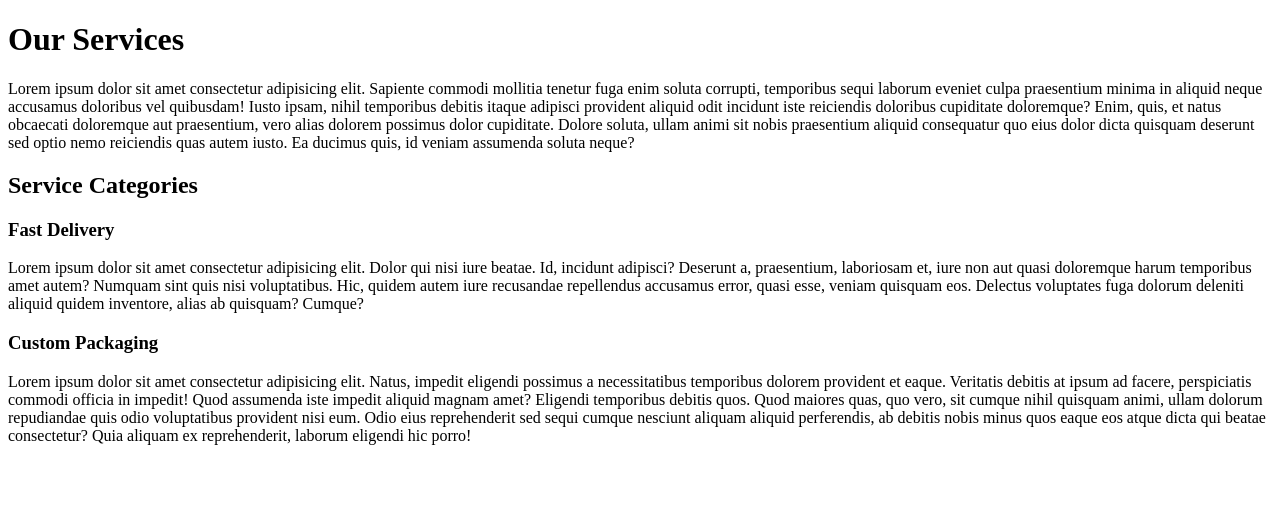
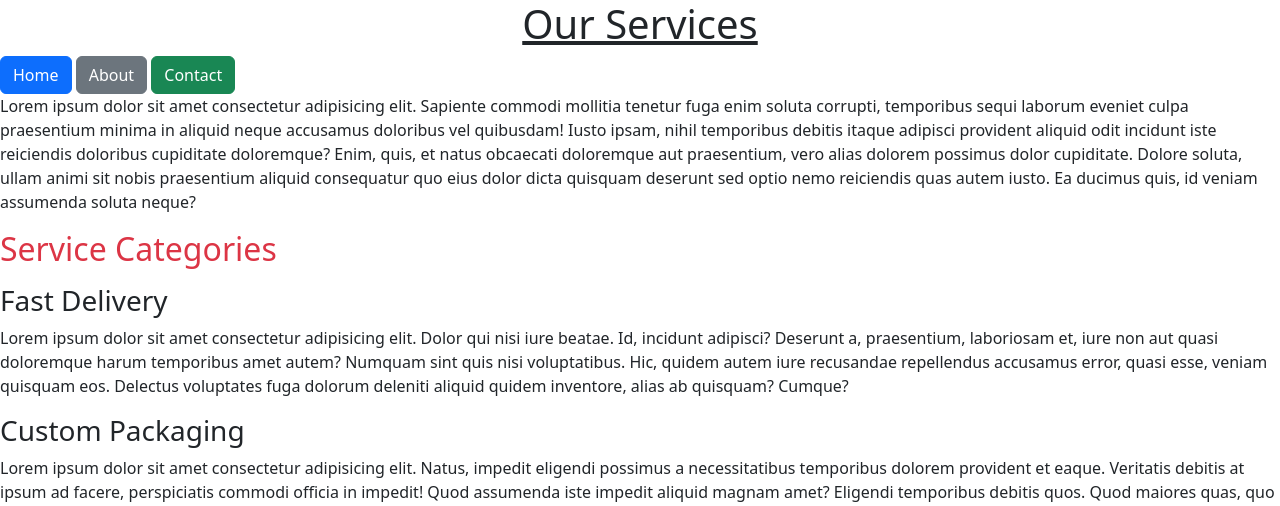
Before and after one commit to gentleslop3s/SokoHub, a Django app: page /services/ in a window 1280 px wide. Shown: the top 506 px of the page. Run offline with Django 5.2, Linux system fonts and the light colour scheme; some libraries are stand-ins or nearby versions.

Commit message:
Initial commit

```diff
--- a/SokoApp/urls.py
+++ b/SokoApp/urls.py
@@ -7,12 +7,14 @@ from SokoApp import views
 urlpatterns = [
     path('admin/', admin.site.urls),
 
-    path('home/', views.home),
+    path('home/', views.home, name='home'),
 
-    path('contact/', views.contact),
+    path('contact/', views.contact, name='contact'),
 
-    path('about/', views.about),
+    path('about/', views.about, name='about'),
 
-    path('services/', views.services)
+    path('services/', views.services, name='services')
+
+
 
 ]
--- a/static/css/index.css
+++ b/static/css/index.css
@@ -4,6 +4,6 @@ h1{
 }
 
 img{
-    height: 200px;
+    height: 220px;
     width: 200px;
 }
--- a/templates/about.html
+++ b/templates/about.html
@@ -3,7 +3,7 @@
 <head>
     <meta charset="UTF-8">
     <meta name="viewport" content="width=device-width, initial-scale=1.0">
-    <title>Document</title>
+    <title>About Page</title>
 </head>
 <body>
     <h1>About SokoHub</h1>
--- a/templates/services.html
+++ b/templates/services.html
@@ -3,15 +3,28 @@
 <head>
     <meta charset="UTF-8">
     <meta name="viewport" content="width=device-width, initial-scale=1.0">
-    <title>Document</title>
+    <title>Services Page</title>
+
+    {% load static %}
+
+    <link rel="stylesheet" href="{% static 'bootstrap/css/bootstrap.min.css'%}">
+    <script src="{% static 'bootstrap/js/bootstrap.min.js'%}"></script>
+
+
 </head>
 <body>
-    <h1>Our Services</h1>
+    <h1 class="text-center text-decoration-underline">Our Services</h1>
+
+    <a href="{% url 'home' %}" class="btn btn-primary">Home</a>
+    <a href="{% url 'about' %}" class="btn btn-secondary">About</a>
+    <a href="{% url 'contact' %}" class="btn btn-success">Contact</a>
+
+
     <p>Lorem ipsum dolor sit amet consectetur adipisicing elit. Sapiente commodi mollitia tenetur fuga enim soluta corrupti, temporibus sequi laborum eveniet culpa praesentium minima in aliquid neque accusamus doloribus vel quibusdam!
     Iusto ipsam, nihil temporibus debitis itaque adipisci provident aliquid odit incidunt iste reiciendis doloribus cupiditate doloremque? Enim, quis, et natus obcaecati doloremque aut praesentium, vero alias dolorem possimus dolor cupiditate.
     Dolore soluta, ullam animi sit nobis praesentium aliquid consequatur quo eius dolor dicta quisquam deserunt sed optio nemo reiciendis quas autem iusto. Ea ducimus quis, id veniam assumenda soluta neque?</p>
 
-    <h2>Service Categories</h2>
+    <h2 class="text-danger mb-3">Service Categories</h2>
 
     <h3>Fast Delivery</h3>
     <p>Lorem ipsum dolor sit amet consectetur adipisicing elit. Dolor qui nisi iure beatae. Id, incidunt adipisci? Deserunt a, praesentium, laboriosam et, iure non aut quasi doloremque harum temporibus amet autem?
```
Also changed, not shown: templates/index.html (+8 -1 lines).
